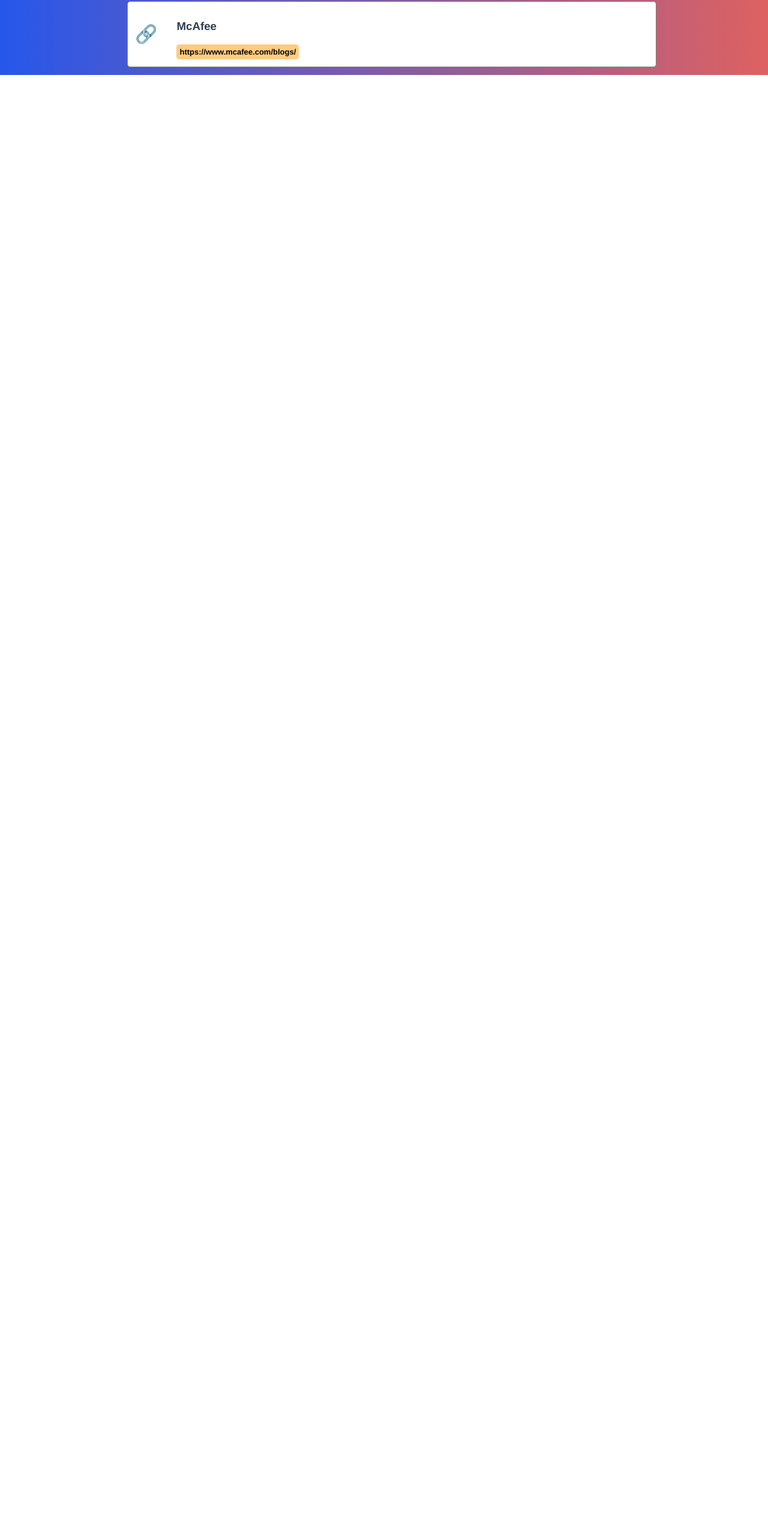
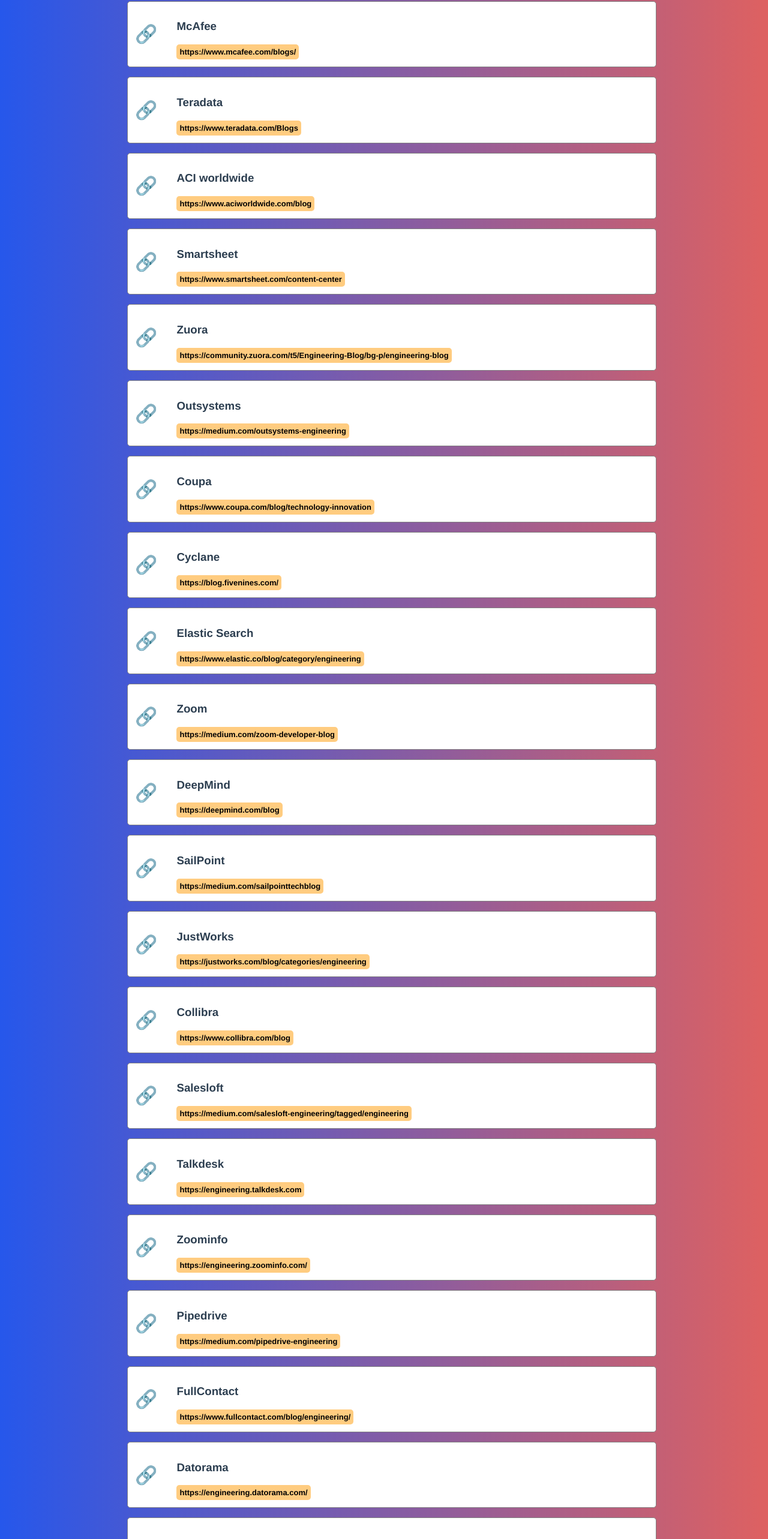
Before and after one commit to MartinsOnuoha/company-engineering-blogs, a Vue app: page / in a window 1280 px wide. Shown: the part 8969-11535 px from the top of the page at 60% size. Before the commit the page ends 9094 px from the top, so only its background shows below. Built offline with nearby package versions, Linux system fonts and the light colour scheme.

Commit message:
adds 40+ more blogs

```diff
--- a/src/datasource/DB.js
+++ b/src/datasource/DB.js
@@ -283,6 +283,170 @@
     name: 'McAfee',
     link: 'https://www.mcafee.com/blogs/'
   },
+  {
+    name: 'Teradata',
+    link: 'https://www.teradata.com/Blogs'
+  },
+  {
+    name: 'ACI worldwide',
+    link: 'https://www.aciworldwide.com/blog'
+  },
+  {
+    name: 'Smartsheet',
+    link: 'https://www.smartsheet.com/content-center'
+  },
+  {
+    name: 'Zuora',
+    link: 'https://community.zuora.com/t5/Engineering-Blog/bg-p/engineering-blog'
+  },
+  {
+    name: 'Outsystems',
+    link: 'https://medium.com/outsystems-engineering'
+  },
+  {
+    name: 'Coupa',
+    link: 'https://www.coupa.com/blog/technology-innovation'
+  },
+  {
+    name: 'Cyclane',
+    link: 'https://blog.fivenines.com/'
+  },
+  {
+    name: 'Elastic Search',
+    link: 'https://www.elastic.co/blog/category/engineering'
+  },
+  {
+    name: 'Zoom',
+    link: 'https://medium.com/zoom-developer-blog'
+  },
+  {
+    name: 'DeepMind',
+    link: 'https://deepmind.com/blog'
+  },
+  {
+    name: 'SailPoint',
+    link: 'https://medium.com/sailpointtechblog'
+  },
+  {
+    name: 'JustWorks',
+    link: 'https://justworks.com/blog/categories/engineering'
+  },
+  {
+    name: 'Collibra',
+    link: 'https://www.collibra.com/blog'
+  },
+  {
+    name: 'Salesloft',
+    link: 'https://medium.com/salesloft-engineering/tagged/engineering'
+  },
+  {
+    name: 'Talkdesk',
+    link: 'https://engineering.talkdesk.com'
+  },
+  {
+    name: 'Zoominfo',
+    link: 'https://engineering.zoominfo.com/'
+  },
+  {
+    name: 'Pipedrive',
+    link: 'https://medium.com/pipedrive-engineering'
+  },
+  {
+    name: 'FullContact',
+    link: 'https://www.fullcontact.com/blog/engineering/'
+  },
+  {
+    name: 'Datorama',
+    link: 'https://engineering.datorama.com/'
+  },
+  {
+    name: 'Egnyte',
+    link: 'https://www.egnyte.com/blog/tag/engineering/'
+  },
+  {
+    name: 'SmartBear',
+    link: 'https://smartbear.com/blog/'
+  },
+  {
+    name: 'Couchbase',
+    link: 'https://blog.couchbase.com/'
+  },
+  {
+    name: 'Asana',
+    link: 'https://blog.asana.com/category/eng'
+  },
+  {
+    name: 'Mendix',
+    link: 'https://developers.mendix.com/community-blog/'
+  },
+  {
+    name: 'Fastly',
+    link: 'https://www.fastly.com/blog/engineering'
+  },
+  {
+    name: 'Databricks',
+    link: 'https://databricks.com/blog/category/engineering'
+  },
+  {
+    name: 'Zaloni',
+    link: 'https://www.zaloni.com/blogs-news/'
+  },
+  {
+    name: 'PagerDuty',
+    link: 'https://www.pagerduty.com/eng/'
+  },
+  {
+    name: 'SocialBakers',
+    link: 'https://medium.com/socialbakers-engineering'
+  },
+  {
+    name: 'Nintex',
+    link: 'https://www.nintex.com/blog/'
+  },
+  {
+    name: 'SimilarWeb',
+    link: 'https://similarweb.engineering/'
+  },
+  {
+    name: 'Looker',
+    link: 'https://medium.com/looker-engineering'
+  },
+  {
+    name: 'Centrify',
+    link: 'https://www.centrify.com/blog/'
+  },
+  {
+    name: 'Namely',
+    link: 'https://medium.com/namely-labs'
+  },
+  {
+    name: 'GFI Software',
+    link: 'https://techtalk.gfi.com'
+  },
+  {
+    name: 'DataStax',
+    link: 'https://datastax.medium.com/'
+  },
+  {
+    name: 'Gusto',
+    link: 'https://engineering.gusto.com/'
+  },
+  {
+    name: 'Walkme',
+    link: 'https://medium.com/walkme-engineering'
+  },
+  {
+    name: 'Datadog',
+    link: 'https://www.datadoghq.com/blog/engineering/'
+  },
+  {
+    name: 'InVision',
+    link: 'https://engineering.invisionapp.com/'
+  },
+  {
+    name: 'Intercom',
+    link: 'https://www.intercom.com/blog/engineering/'
+  },
 ];
 
 export default links;
```
Also changed, not shown: 1 other file (tests, documents, lock files or other folders).
